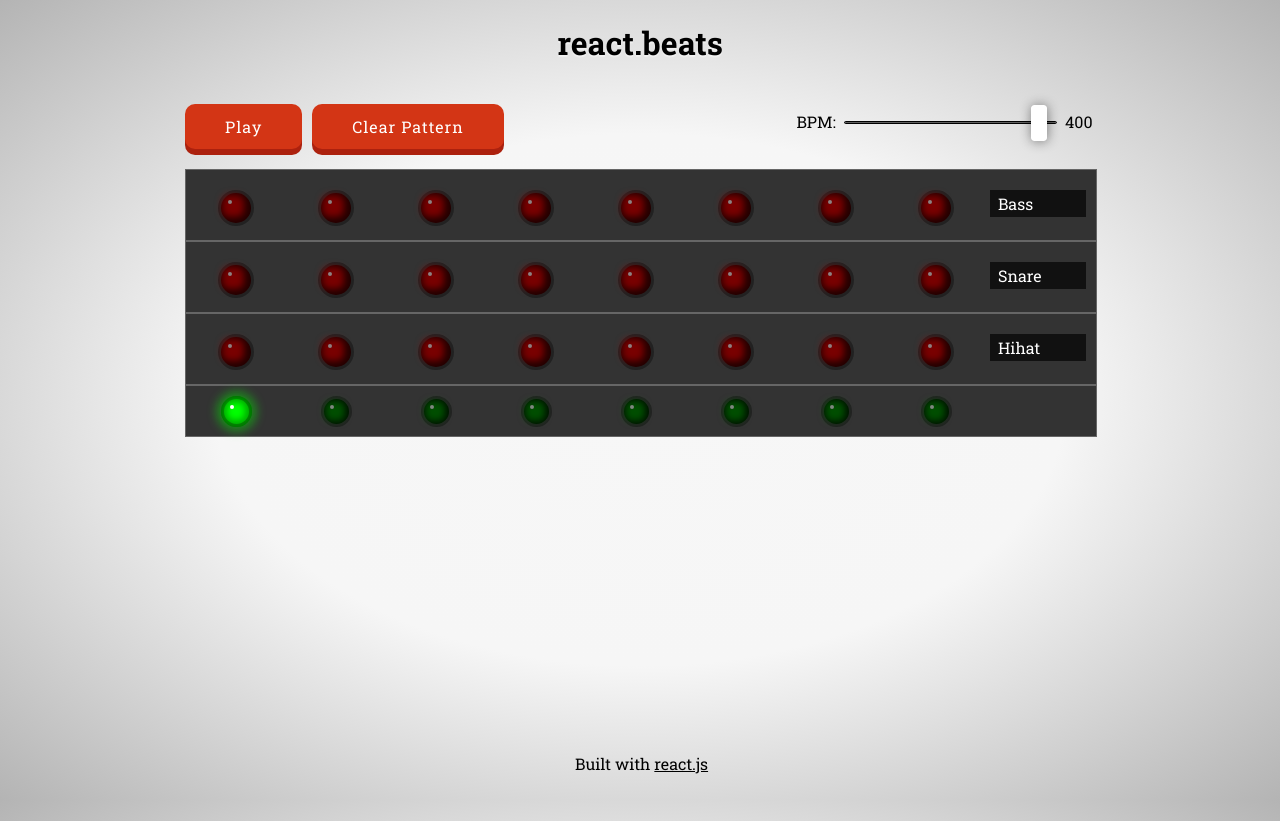
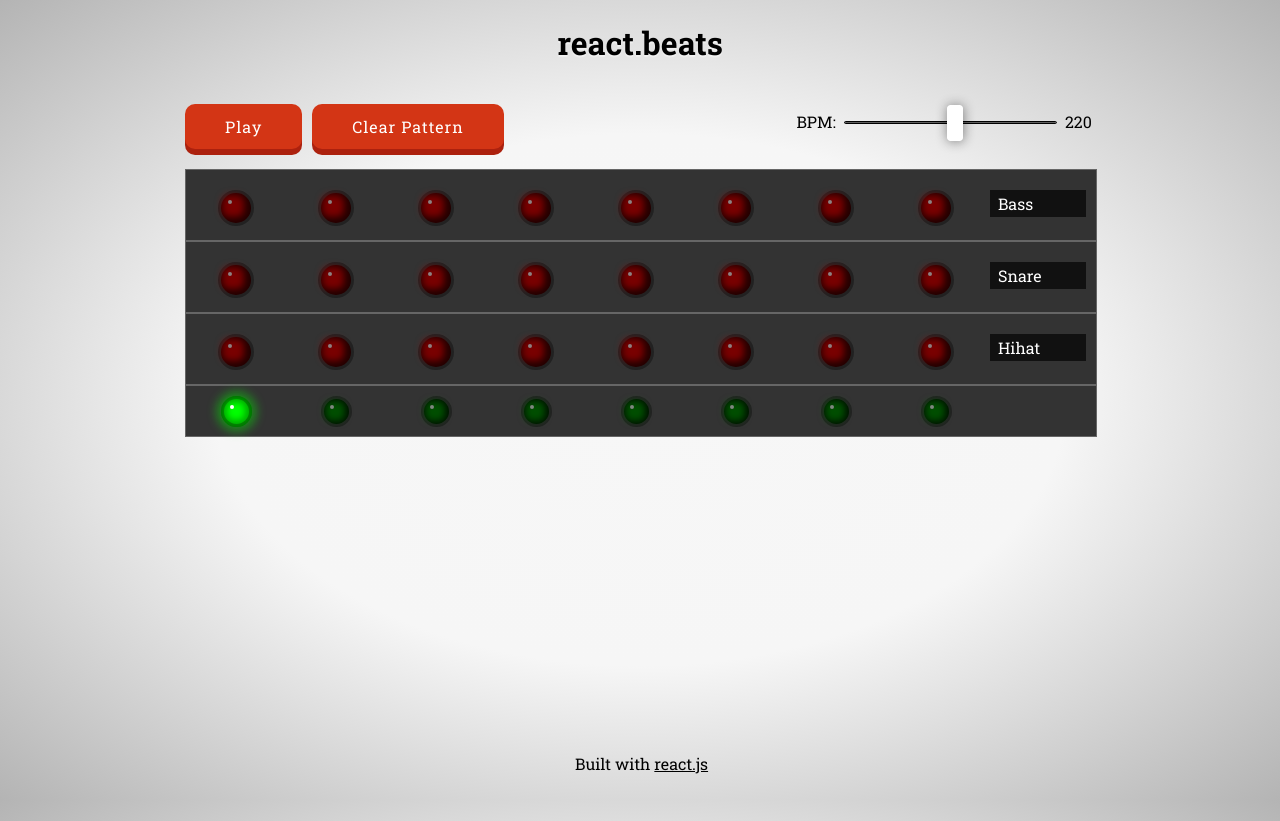
Before and after one commit to unlikenesses/react-beats, a React (Create React App) app: page / in a window 1280 px wide. Built offline with nearby package versions, Linux system fonts and the light colour scheme.

Commit message:
Minor tweaks

```diff
--- a/src/components/App.js
+++ b/src/components/App.js
@@ -11,7 +11,7 @@ class App extends React.Component {
 		super();
 		this.state = {
 			transporterPos: 0,
-			tempo: 400,
+			bpm: 220,
 			playing: false,
 			staves: [
 				{
@@ -122,11 +122,11 @@ class App extends React.Component {
 	}
 
 	setTempo() {
-		this.timerId = setInterval(() => this.tick(), this.calculateTempo(this.state.tempo));
+		this.timerId = setInterval(() => this.tick(), this.calculateTempo(this.state.bpm));
 	}
 
-	changeTempo(tempo) {
-		this.setState({ tempo: tempo.target.value });
+	changeTempo(bpm) {
+		this.setState({ bpm: bpm.target.value });
 		if (this.state.playing) {
 			clearInterval(this.timerId);
 			this.setTempo();
@@ -156,7 +156,7 @@ class App extends React.Component {
   	render() {
 	    return (
 	      <div className="machine">
-	        <Controls tempo={this.state.tempo} handleChange={this.changeTempo} togglePlay={this.togglePlay} playing={this.state.playing} clearPattern={this.clearPattern} />
+	        <Controls bpm={this.state.bpm} handleChange={this.changeTempo} togglePlay={this.togglePlay} playing={this.state.playing} clearPattern={this.clearPattern} />
 	        <Staves transporterPos={this.state.transporterPos} staves={this.state.staves} toggleActive={this.toggleActive}/>
 	        <Transporter pos={this.state.transporterPos}/>
 	      </div>
--- a/src/components/Controls.js
+++ b/src/components/Controls.js
@@ -1,4 +1,5 @@
 import React from 'react';
+import Slider from './Slider';
 
 class Controls extends React.Component {
 	render() {
@@ -7,9 +8,7 @@ class Controls extends React.Component {
 			<div className="controls">
 				<a href="#" className="button" onClick={this.props.togglePlay}>{playButtonText}</a>
 				<a href="#" className="button" onClick={this.props.clearPattern}>Clear Pattern</a>
-				<div className="bpmRange">
-					<div className="bpmTitle">BPM:</div><input type="range" id="bpm" min="1" max="420" step="1" defaultValue={this.props.tempo} onChange={this.props.handleChange} /><output htmlFor="bpm" id="bpmOutput">{ this.props.tempo }</output>
-				</div>
+				<Slider bpm={this.props.bpm} handleChange={this.props.handleChange}/>
 			</div>
 		)
 	}
--- /dev/null
+++ b/src/components/Slider.js
@@ -0,0 +1,13 @@
+import React from 'react';
+
+class Slider extends React.Component {
+	render() {
+		return (
+			<div className="bpmRange">
+				<div className="bpmTitle">BPM:</div><input type="range" id="bpm" min="1" max="420" step="1" defaultValue={this.props.bpm} onChange={this.props.handleChange} /><output htmlFor="bpm" id="bpmOutput">{ this.props.bpm }</output>
+			</div>
+		)
+	}
+}
+
+export default Slider;
--- a/src/components/Transporter.js
+++ b/src/components/Transporter.js
@@ -1,17 +1,18 @@
 import React from 'react';
+import TransporterBlank from './TransporterBlank';
 
 class Transporter extends React.Component {
 	render() {
 		return (
 			<div className="transporterContainer">
-				<div className="transporterOff"><div className="transportLight"><div className="hilight"></div></div></div>
-				<div className="transporterOff"><div className="transportLight"><div className="hilight"></div></div></div>
-				<div className="transporterOff"><div className="transportLight"><div className="hilight"></div></div></div>
-				<div className="transporterOff"><div className="transportLight"><div className="hilight"></div></div></div>
-				<div className="transporterOff"><div className="transportLight"><div className="hilight"></div></div></div>
-				<div className="transporterOff"><div className="transportLight"><div className="hilight"></div></div></div>
-				<div className="transporterOff"><div className="transportLight"><div className="hilight"></div></div></div>
-				<div className="transporterOff"><div className="transportLight"><div className="hilight"></div></div></div>
+				<TransporterBlank/>
+				<TransporterBlank/>
+				<TransporterBlank/>
+				<TransporterBlank/>
+				<TransporterBlank/>
+				<TransporterBlank/>
+				<TransporterBlank/>
+				<TransporterBlank/>
 				<div className="transporter">
 					<div className="transportLight transportLightActive" style={{left: this.props.pos * 100 + 'px'}}><div className="hilight"></div></div>
 				</div>
--- /dev/null
+++ b/src/components/TransporterBlank.js
@@ -0,0 +1,13 @@
+import React from 'react';
+
+const TransporterBlank = () => {
+	return (
+		<div className="transporterOff">
+			<div className="transportLight">
+				<div className="hilight"></div>
+			</div>
+		</div>
+	)
+}
+
+export default TransporterBlank;
```
